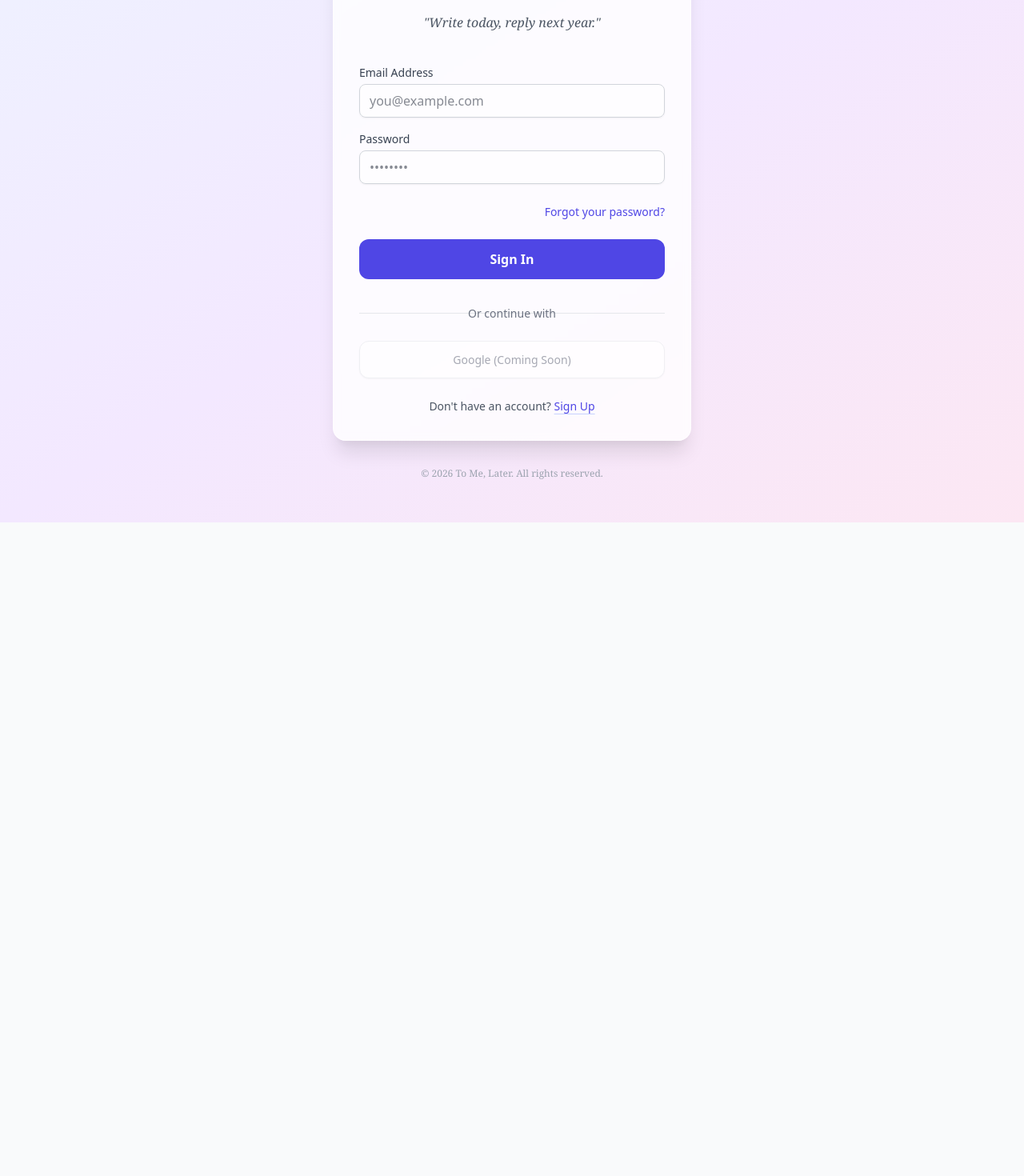
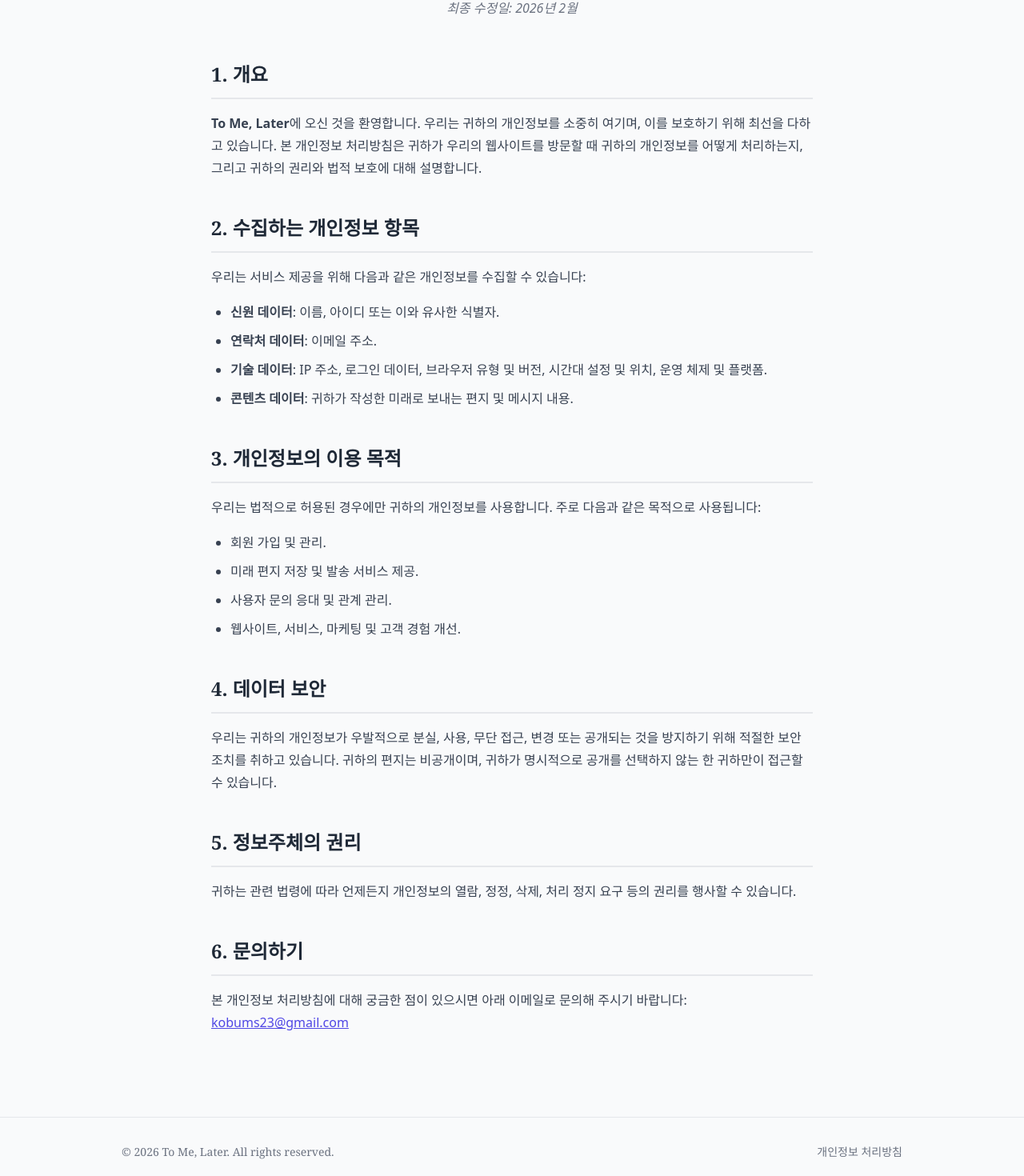
Before and after one commit to kobums/tomelaterfront, a React (Vite) app: page /privacy in a window 1280 px wide. Before the commit this address led to /login. Shown: the part 147-1617 px from the top of the page at 80% size. Before the commit the page ends 800 px from the top, so only its background shows below. Built offline with nearby package versions, Linux system fonts and the light colour scheme.

Commit message:
feat(ui): 개인정보 처리방침 페이지 및 공통 푸터 추가

```diff
--- a/src/App.tsx
+++ b/src/App.tsx
@@ -7,6 +7,8 @@ import RegisterPage from './pages/RegisterPage';
 import QuestionPage from './pages/QuestionPage';
 import HistoryPage from './pages/HistoryPage';
 import FindAccountPage from './pages/FindAccountPage';
+import PrivacyPolicyPage from './pages/PrivacyPolicyPage';
+import { Footer } from './components/common/Footer';
 
 function App() {
   const { isAuthenticated, logout } = useAuthStore();
@@ -21,7 +23,7 @@ function App() {
   const toggleMenu = () => setIsMenuOpen(!isMenuOpen);
 
   return (
-    <div className="min-h-screen bg-gray-50 text-gray-900 font-sans">
+    <div className="min-h-screen bg-gray-50 text-gray-900 font-sans flex flex-col">
       {/* Navigation Bar */}
       {isAuthenticated && (
         <nav className="bg-white/80 backdrop-blur-md sticky top-0 z-50 border-b border-gray-100">
@@ -129,7 +131,7 @@ function App() {
         </nav>
       )}
 
-      <main>
+      <main className="flex-grow">
         <Routes>
           <Route
             path="/login"
@@ -160,6 +162,9 @@ function App() {
               isAuthenticated ? <HistoryPage /> : <Navigate to="/login" replace />
             }
           />
+
+          <Route path="/privacy" element={<PrivacyPolicyPage />} />
+
           <Route
             path="/"
             element={<Navigate to={isAuthenticated ? "/question" : "/login"} replace />}
@@ -168,6 +173,8 @@ function App() {
           <Route path="/find-account" element={<FindAccountPage />} />
         </Routes>
       </main>
+
+      <Footer />
     </div>
   );
 }
--- /dev/null
+++ b/src/components/common/Footer.tsx
@@ -0,0 +1,61 @@
+import React from 'react';
+import styled from '@emotion/styled';
+import { Link } from 'react-router-dom';
+
+const FooterContainer = styled.footer`
+  background-color: #f9fafb;
+  border-top: 1px solid #e5e7eb;
+  padding: 2rem 0;
+  margin-top: auto;
+`;
+
+const FooterContent = styled.div`
+  max-width: 64rem;
+  margin: 0 auto;
+  padding: 0 1.5rem;
+  display: flex;
+  flex-direction: column;
+  align-items: center;
+  gap: 1rem;
+
+  @media (min-width: 768px) {
+    flex-direction: row;
+    justify-content: space-between;
+  }
+`;
+
+const Copyright = styled.p`
+  color: #6b7280;
+  font-size: 0.875rem;
+  font-family: ui-serif, Georgia, Cambria, "Times New Roman", Times, serif;
+`;
+
+const Links = styled.div`
+  display: flex;
+  gap: 1.5rem;
+`;
+
+const FooterLink = styled(Link)`
+  color: #6b7280;
+  font-size: 0.875rem;
+  text-decoration: none;
+  &:hover {
+    color: #111827;
+    text-decoration: underline;
+  }
+`;
+
+export const Footer: React.FC = () => {
+  return (
+    <FooterContainer>
+      <FooterContent>
+        <Copyright>
+          © {new Date().getFullYear()} To Me, Later. All rights reserved.
+        </Copyright>
+        <Links>
+          <FooterLink to="/privacy">개인정보 처리방침</FooterLink>
+        </Links>
+      </FooterContent>
+    </FooterContainer>
+  );
+};
--- /dev/null
+++ b/src/pages/PrivacyPolicyPage.tsx
@@ -0,0 +1,131 @@
+import React from 'react';
+import styled from '@emotion/styled';
+
+const PageContainer = styled.div`
+  max-width: 800px;
+  margin: 0 auto;
+  padding: 4rem 1.5rem;
+  font-family: ui-sans-serif, system-ui, -apple-system, BlinkMacSystemFont, "Segoe UI", Roboto, "Helvetica Neue", Arial, sans-serif;
+  color: #374151;
+  line-height: 1.75;
+`;
+
+const Header = styled.header`
+  margin-bottom: 3rem;
+  text-align: center;
+`;
+
+const Title = styled.h1`
+  font-size: 2.25rem;
+  font-weight: 800;
+  color: #111827;
+  margin-bottom: 1rem;
+  font-family: ui-serif, Georgia, Cambria, "Times New Roman", Times, serif;
+`;
+
+const LastUpdated = styled.p`
+  color: #6b7280;
+  font-style: italic;
+`;
+
+const Section = styled.section`
+  margin-bottom: 2.5rem;
+`;
+
+const SectionTitle = styled.h2`
+  font-size: 1.5rem;
+  font-weight: 700;
+  color: #1f2937;
+  margin-bottom: 1rem;
+  border-bottom: 2px solid #e5e7eb;
+  padding-bottom: 0.5rem;
+`;
+
+const Paragraph = styled.p`
+  margin-bottom: 1rem;
+`;
+
+const List = styled.ul`
+  list-style-type: disc;
+  padding-left: 1.5rem;
+  margin-bottom: 1rem;
+`;
+
+const ListItem = styled.li`
+  margin-bottom: 0.5rem;
+`;
+
+const ContactEmail = styled.a`
+  color: #4f46e5;
+  text-decoration: underline;
+  &:hover {
+    color: #4338ca;
+  }
+`;
+
+const PrivacyPolicyPage: React.FC = () => {
+  return (
+    <PageContainer>
+      <Header>
+        <Title>개인정보 처리방침</Title>
+        <LastUpdated>최종 수정일: 2026년 2월</LastUpdated>
+      </Header>
+
+      <Section>
+        <SectionTitle>1. 개요</SectionTitle>
+        <Paragraph>
+          <strong>To Me, Later</strong>에 오신 것을 환영합니다. 우리는 귀하의 개인정보를 소중히 여기며, 이를 보호하기 위해 최선을 다하고 있습니다. 본 개인정보 처리방침은 귀하가 우리의 웹사이트를 방문할 때 귀하의 개인정보를 어떻게 처리하는지, 그리고 귀하의 권리와 법적 보호에 대해 설명합니다.
+        </Paragraph>
+      </Section>
+
+      <Section>
+        <SectionTitle>2. 수집하는 개인정보 항목</SectionTitle>
+        <Paragraph>
+          우리는 서비스 제공을 위해 다음과 같은 개인정보를 수집할 수 있습니다:
+        </Paragraph>
+        <List>
+          <ListItem><strong>신원 데이터</strong>: 이름, 아이디 또는 이와 유사한 식별자.</ListItem>
+          <ListItem><strong>연락처 데이터</strong>: 이메일 주소.</ListItem>
+          <ListItem><strong>기술 데이터</strong>: IP 주소, 로그인 데이터, 브라우저 유형 및 버전, 시간대 설정 및 위치, 운영 체제 및 플랫폼.</ListItem>
+          <ListItem><strong>콘텐츠 데이터</strong>: 귀하가 작성한 미래로 보내는 편지 및 메시지 내용.</ListItem>
+        </List>
+      </Section>
+
+      <Section>
+        <SectionTitle>3. 개인정보의 이용 목적</SectionTitle>
+        <Paragraph>
+          우리는 법적으로 허용된 경우에만 귀하의 개인정보를 사용합니다. 주로 다음과 같은 목적으로 사용됩니다:
+        </Paragraph>
+        <List>
+          <ListItem>회원 가입 및 관리.</ListItem>
+          <ListItem>미래 편지 저장 및 발송 서비스 제공.</ListItem>
+          <ListItem>사용자 문의 응대 및 관계 관리.</ListItem>
+          <ListItem>웹사이트, 서비스, 마케팅 및 고객 경험 개선.</ListItem>
+        </List>
+      </Section>
+
+      <Section>
+        <SectionTitle>4. 데이터 보안</SectionTitle>
+        <Paragraph>
+          우리는 귀하의 개인정보가 우발적으로 분실, 사용, 무단 접근, 변경 또는 공개되는 것을 방지하기 위해 적절한 보안 조치를 취하고 있습니다. 귀하의 편지는 비공개이며, 귀하가 명시적으로 공개를 선택하지 않는 한 귀하만이 접근할 수 있습니다.
+        </Paragraph>
+      </Section>
+
+      <Section>
+        <SectionTitle>5. 정보주체의 권리</SectionTitle>
+        <Paragraph>
+          귀하는 관련 법령에 따라 언제든지 개인정보의 열람, 정정, 삭제, 처리 정지 요구 등의 권리를 행사할 수 있습니다.
+        </Paragraph>
+      </Section>
+
+      <Section>
+        <SectionTitle>6. 문의하기</SectionTitle>
+        <Paragraph>
+          본 개인정보 처리방침에 대해 궁금한 점이 있으시면 아래 이메일로 문의해 주시기 바랍니다: <ContactEmail href="mailto:kobums23@gmail.com">kobums23@gmail.com</ContactEmail>
+        </Paragraph>
+      </Section>
+    </PageContainer>
+  );
+};
+
+export default PrivacyPolicyPage;
```
